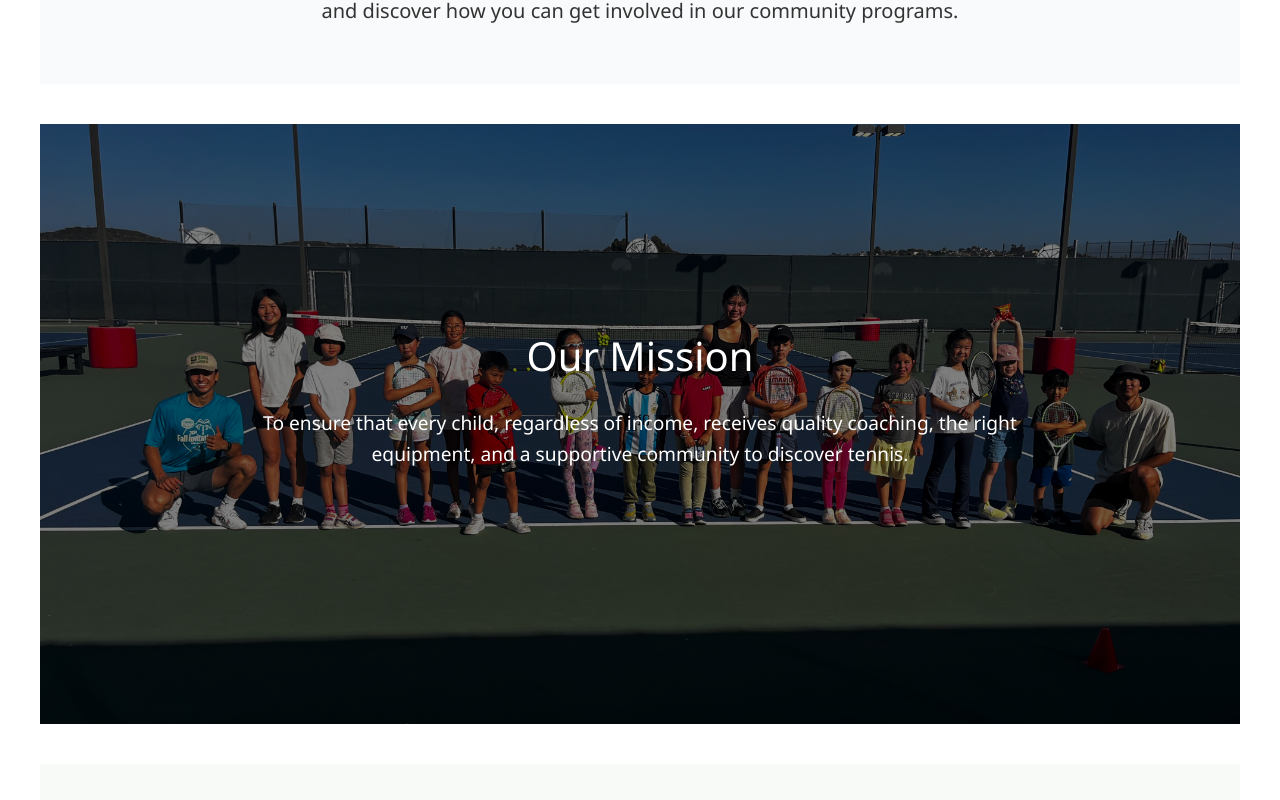
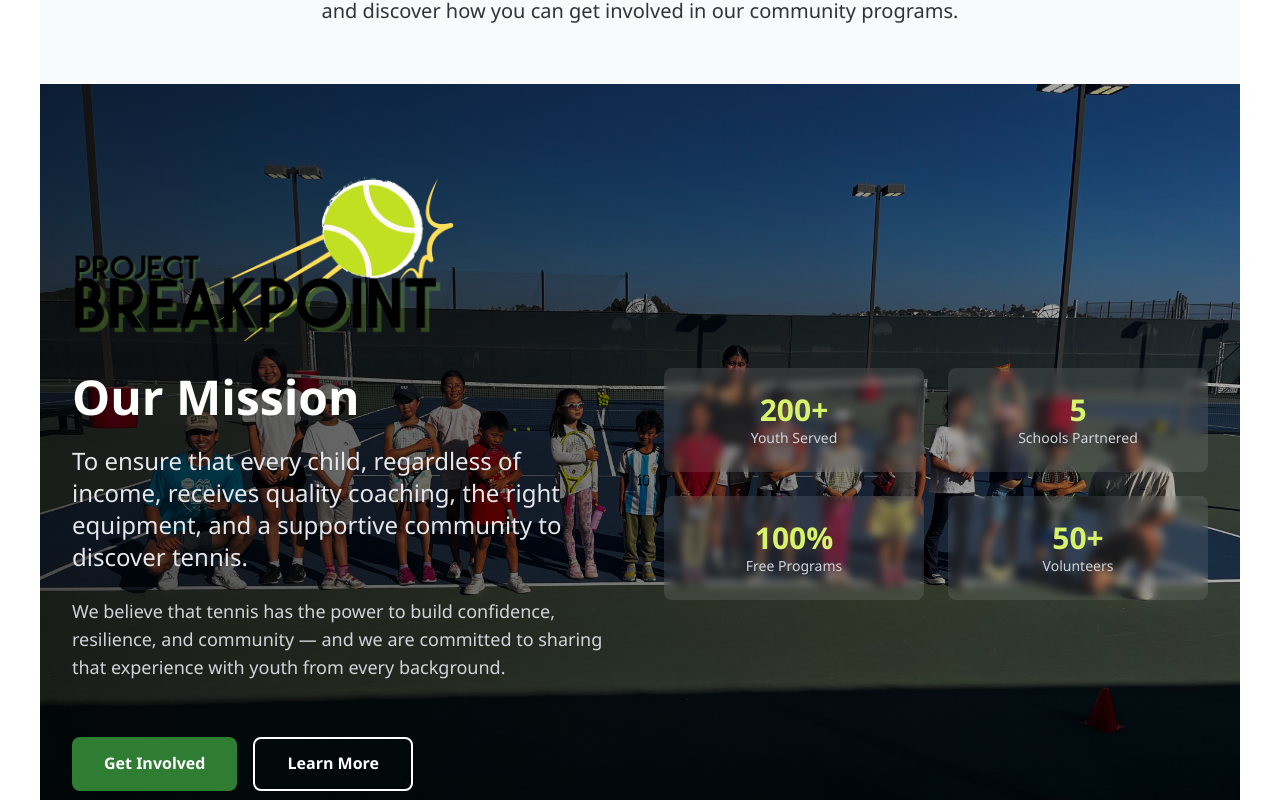
Before and after one commit to kylevillepo2/theprojectbreakpoint.org, a React (Create React App) app: page / in a window 1280 px wide. Shown: the part 300-1100 px from the top of the page. Built offline with nearby package versions, Linux system fonts and the light colour scheme.

Commit message:
Add V0-designed MissionSection component with modern styling

```diff
--- /dev/null
+++ b/src/components/MissionSection.jsx
@@ -0,0 +1,81 @@
+import React from "react";
+
+export function MissionSection() {
+  return (
+    <section className="relative min-h-screen flex items-center justify-center overflow-hidden">
+      {/* Background Image with Overlay */}
+      <div className="absolute inset-0 z-0">
+        <img
+          src="/ClinicPictures/MissionBackground.jpg"
+          alt="Project Breakpoint tennis program with children on courts"
+          className="object-cover w-full h-full"
+        />
+        <div className="absolute inset-0 bg-gradient-to-r from-black/70 via-black/50 to-black/30"></div>
+      </div>
+
+      {/* Content */}
+      <div className="relative z-10 max-w-7xl mx-auto px-4 sm:px-6 lg:px-8 py-20">
+        <div className="grid lg:grid-cols-2 gap-12 items-center">
+          {/* Left Column - Mission Content */}
+          <div className="text-white space-y-8">
+            {/* Logo */}
+            <div className="mb-8">
+              <img
+                src="/PlayerPictures/logo.png"
+                alt="Project Breakpoint Logo"
+                className="w-96 h-auto"
+              />
+            </div>
+
+            {/* Mission Text */}
+            <div className="space-y-6">
+              <h2 className="text-4xl md:text-5xl font-bold leading-tight">
+                Our Mission
+              </h2>
+              <p className="text-xl md:text-2xl leading-relaxed text-gray-200">
+                To ensure that every child, regardless of income, receives quality coaching,
+                the right equipment, and a supportive community to discover tennis.
+              </p>
+              <p className="text-lg text-gray-300">
+                We believe that tennis has the power to build confidence, resilience, and community
+                — and we are committed to sharing that experience with youth from every background.
+              </p>
+            </div>
+
+            {/* Call to Action */}
+            <div className="flex flex-col sm:flex-row gap-4 pt-6">
+              <button className="bg-primary hover:bg-primary-dark text-white font-semibold py-3 px-8 rounded-lg transition-colors duration-200">
+                Get Involved
+              </button>
+              <button className="border-2 border-white text-white hover:bg-white hover:text-gray-900 font-semibold py-3 px-8 rounded-lg transition-colors duration-200">
+                Learn More
+              </button>
+            </div>
+          </div>
+
+          {/* Right Column - Stats or Additional Content */}
+          <div className="text-white space-y-8">
+            <div className="grid grid-cols-2 gap-6">
+              <div className="text-center p-6 bg-white/10 rounded-lg backdrop-blur-sm">
+                <div className="text-3xl font-bold text-accent">200+</div>
+                <div className="text-sm text-gray-300">Youth Served</div>
+              </div>
+              <div className="text-center p-6 bg-white/10 rounded-lg backdrop-blur-sm">
+                <div className="text-3xl font-bold text-accent">5</div>
+                <div className="text-sm text-gray-300">Schools Partnered</div>
+              </div>
+              <div className="text-center p-6 bg-white/10 rounded-lg backdrop-blur-sm">
+                <div className="text-3xl font-bold text-accent">100%</div>
+                <div className="text-sm text-gray-300">Free Programs</div>
+              </div>
+              <div className="text-center p-6 bg-white/10 rounded-lg backdrop-blur-sm">
+                <div className="text-3xl font-bold text-accent">50+</div>
+                <div className="text-sm text-gray-300">Volunteers</div>
+              </div>
+            </div>
+          </div>
+        </div>
+      </div>
+    </section>
+  );
+}
--- a/src/pages/Home.jsx
+++ b/src/pages/Home.jsx
@@ -4,6 +4,7 @@ import Footer from "../components/layout/Footer";
 import FounderCard from "../components/FounderCard";
 import { founders } from "../data/founders";
 import { Helmet } from "react-helmet";
+import { MissionSection } from "../components/MissionSection";
 import SubscribeSection from "../components/shared/SubscribeSection";
 
 function Home() {
@@ -39,19 +40,7 @@ function Home() {
         </section>
 
         {/* Mission Section */}
-        <section
-          className="mission-section"
-          style={{
-            background: `url(${"/ClinicPictures/MissionBackground.jpg"}) center/cover no-repeat`,
-          }}
-        >
-          <div className="mission-content">
-            <h2>Our Mission</h2>
-            <p>
-              To ensure that every child, regardless of income, receives quality coaching, the right equipment, and a supportive community to discover tennis.
-            </p>
-          </div>
-        </section>
+        <MissionSection />
 
         {/* Founders Section */}
         <div className="founders-section">
```
